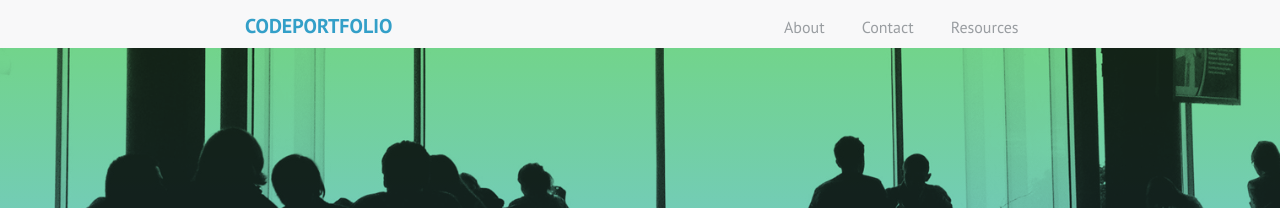
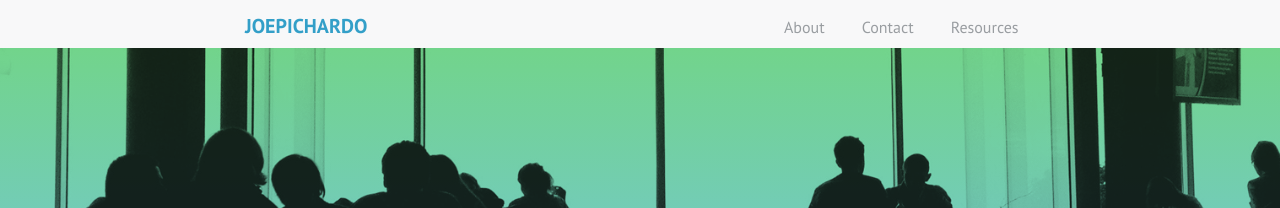
Before and after one commit to joePichardo/joepichardo.github.io, a Jekyll site: the page built from index.html, in a window 1280 px wide. Shown: the top 208 px of the page. Built offline with Jekyll 4.4.1, drawn with Linux system fonts in a browser that asks for light colours; the list of posts is cut into pages by our own code.

Commit message:
title change

```diff
--- a/_includes/header.html
+++ b/_includes/header.html
@@ -3,8 +3,8 @@
 <header class="main-header" role="banner">
   <div class="grid">
     <div class="grid__col--12">
-      <a class="site-logo" href="/" title="CodePortfolio.com – Home">
-        CodePortfolio
+      <a class="site-logo" href="/" title="JoePichardo.com – Home">
+        JoePichardo
       </a>
       <nav class="navbar" role="navigation">
         <ul class="nav">
```
